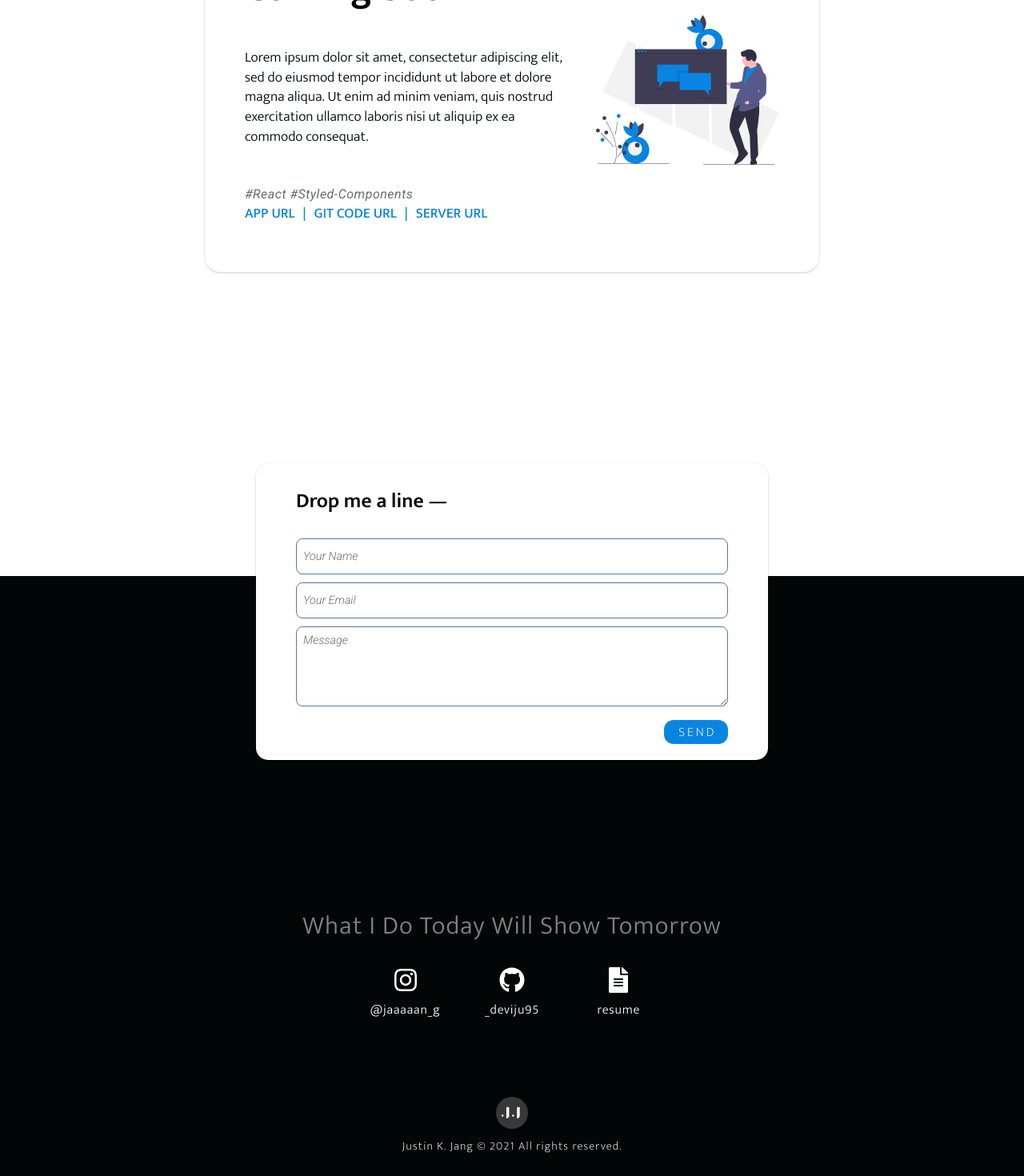
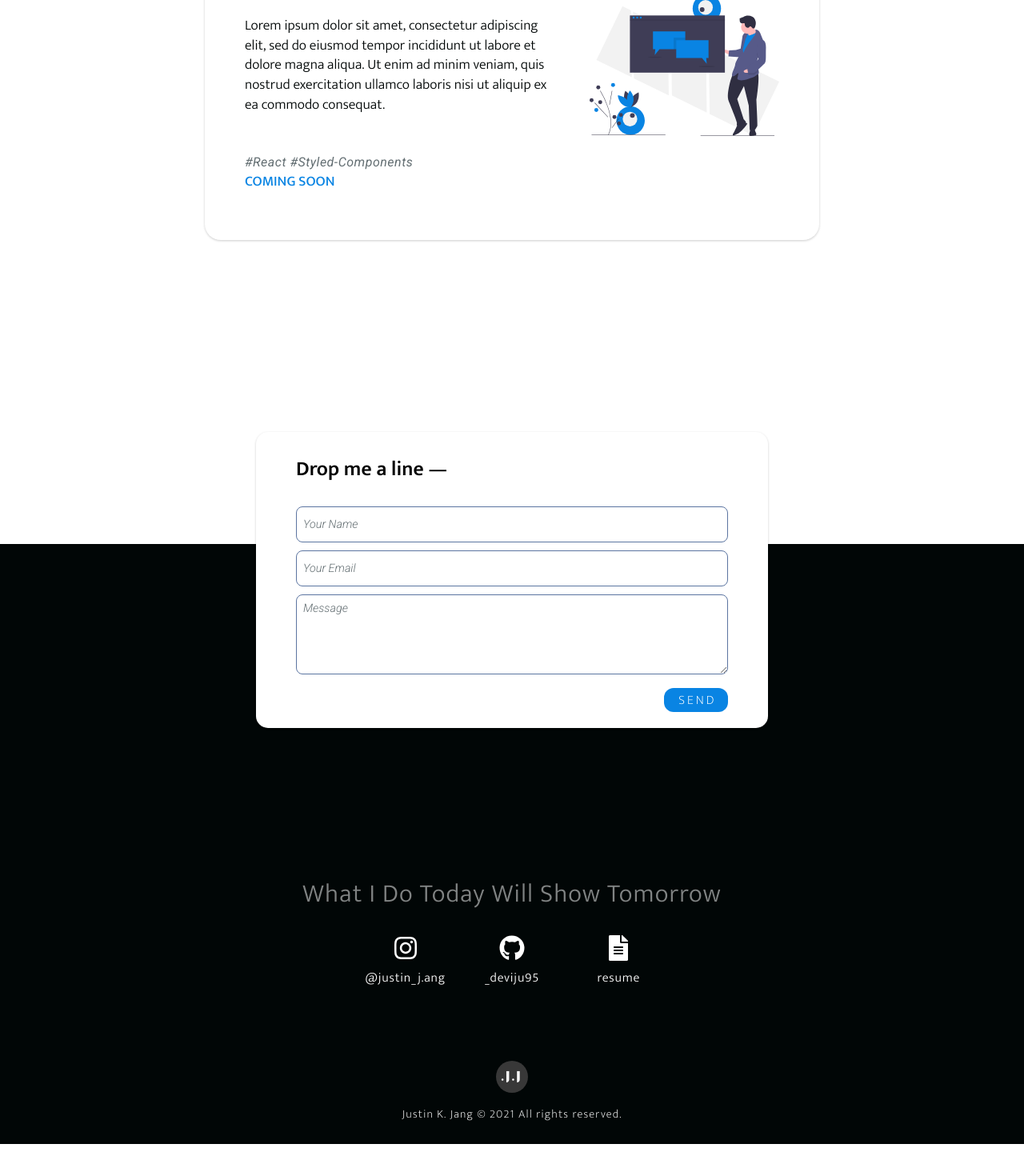
Before and after one commit to Deviju95/portfolio-website, a React (Create React App) app: page /#/ in a window 1280 px wide. Shown: the part 1866-3336 px from the top of the page at 80% size. After the commit the page ends 3296 px from the top, so only its background shows below. Built offline with nearby package versions, Linux system fonts and the light colour scheme.

Commit message:
resume update & minor css update

```diff
--- a/src/components/AboutSection/AboutElements.js
+++ b/src/components/AboutSection/AboutElements.js
@@ -1,7 +1,7 @@
 import styled from "styled-components";
 
 export const AboutContainer = styled.div`
-  height: 1500px;
+  height: 1460px;
   background: #010606;
 
   display: flex;
@@ -9,6 +9,10 @@ export const AboutContainer = styled.div`
   align-items: center;
 
   @media screen and (max-width: 768px) {
+    height: 1480px;
+  }
+
+  @media screen and (max-width: 426px) {
     height: 1600px;
   }
 `;
--- a/src/components/AboutSection/index.js
+++ b/src/components/AboutSection/index.js
@@ -43,6 +43,8 @@ const Projects = () => {
             <SkillsP>
               React.js <br /> Styled-Components
               <br /> React-Router
+              <br />
+              Github
               <br />
               <br />
               Bootstrap <br /> jQeury
--- a/src/components/Footer/FooterElements.js
+++ b/src/components/Footer/FooterElements.js
@@ -42,11 +42,14 @@ export const FooterH1 = styled.h1`
     font-weight: 500;
     letter-spacing: 1.1px;
   }
+
+  @media screen and (max-width: 426px) {
+    font-size: 1.4rem;
+    font-weight: 400;
+  }
 `;
 
 export const FooterLinksContainer = styled.div`
-  margin-top: 10px;
-
   @media screen and (max-width: 768px) {
   }
 `;
@@ -57,11 +60,16 @@ export const FooterLinksWrapper = styled.div`
   align-items: center;
   justify-items: center;
 
-  margin: auto;
+  margin: 10px auto 0;
 
   width: 400px;
 
   @media screen and (max-width: 768px) {
+  }
+
+  @media screen and (max-width: 426px) {
+    width: 350px;
+    margin: 20px auto 0;
   }
 `;
 
@@ -90,6 +98,10 @@ export const FooterLinkLogo = styled.div`
 
   @media screen and (max-width: 768px) {
   }
+
+  @media screen and (max-width: 426px) {
+    font-size: 1.8rem;
+  }
 `;
 export const FooterLinkP = styled.p`
   font-size: 1rem;
@@ -97,6 +109,10 @@ export const FooterLinkP = styled.p`
   letter-spacing: 0.8px;
 
   @media screen and (max-width: 768px) {
+  }
+
+  @media screen and (max-width: 426px) {
+    font-size: 0.9rem;
   }
 `;
 
@@ -129,10 +145,9 @@ export const PersonalLogoCircle = styled(Link)`
   cursor: pointer;
   text-decoration: none;
 
-  margin-bottom: 10px;
+  margin-bottom: 15px;
 
   @media screen and (max-width: 768px) {
-    margin: 10px 0 0;
   }
 `;
 
--- a/src/components/Footer/index.js
+++ b/src/components/Footer/index.js
@@ -38,7 +38,7 @@ const Footer = () => {
               <FooterLinkLogo>
                 <FaInstagram />
               </FooterLinkLogo>
-              <FooterLinkP>@jaaaaan_g</FooterLinkP>
+              <FooterLinkP>@justin_j.ang</FooterLinkP>
             </FooterLink>
             <FooterLink
               href="//www.github.com/deviju95"
--- a/src/components/ProjectCard/Data.js
+++ b/src/components/ProjectCard/Data.js
@@ -4,13 +4,13 @@ export const projectOne = {
   description:
     "Lorem ipsum dolor sit amet, consectetur adipiscing elit, sed do eiusmod tempor incididunt ut labore et dolore magna aliqua. Ut enim ad minim veniam, quis nostrud exercitation ullamco laboris nisi ut aliquip ex ea commodo consequat.",
   techStack: "#React #Styled-Components",
-  linkOneTitle: "APP URL",
-  linkOne: "//www.instagram.com/jaaaaan_g",
-  dividerOne: "|",
-  linkTwoTitle: "GIT CODE URL",
-  linkTwo: "//www.instagram.com/jaaaaan_g",
-  dividerTwo: "|",
-  linkThreeTitle: "SERVER URL",
+  linkOneTitle: "coming soon",
+  linkOne: "//",
+  dividerOne: "",
+  linkTwoTitle: "",
+  linkTwo: "",
+  dividerTwo: "",
+  linkThreeTitle: "",
   linkThree: "",
 
   img: require("../../assets/svg-1.svg").default,
--- a/src/components/ProjectsSection/ProjectsElements.js
+++ b/src/components/ProjectsSection/ProjectsElements.js
@@ -17,7 +17,7 @@ export const ProjectsH1 = styled.h1`
   text-align: center;
 
   @media screen and (max-width: 768px) {
-    padding: 30px 0 30px;
+    padding: 40px 0 30px;
 
     font-size: 2.4rem;
     font-weight: 600;
```
Also changed, not shown: 1 other file (tests, documents, lock files or other folders).
